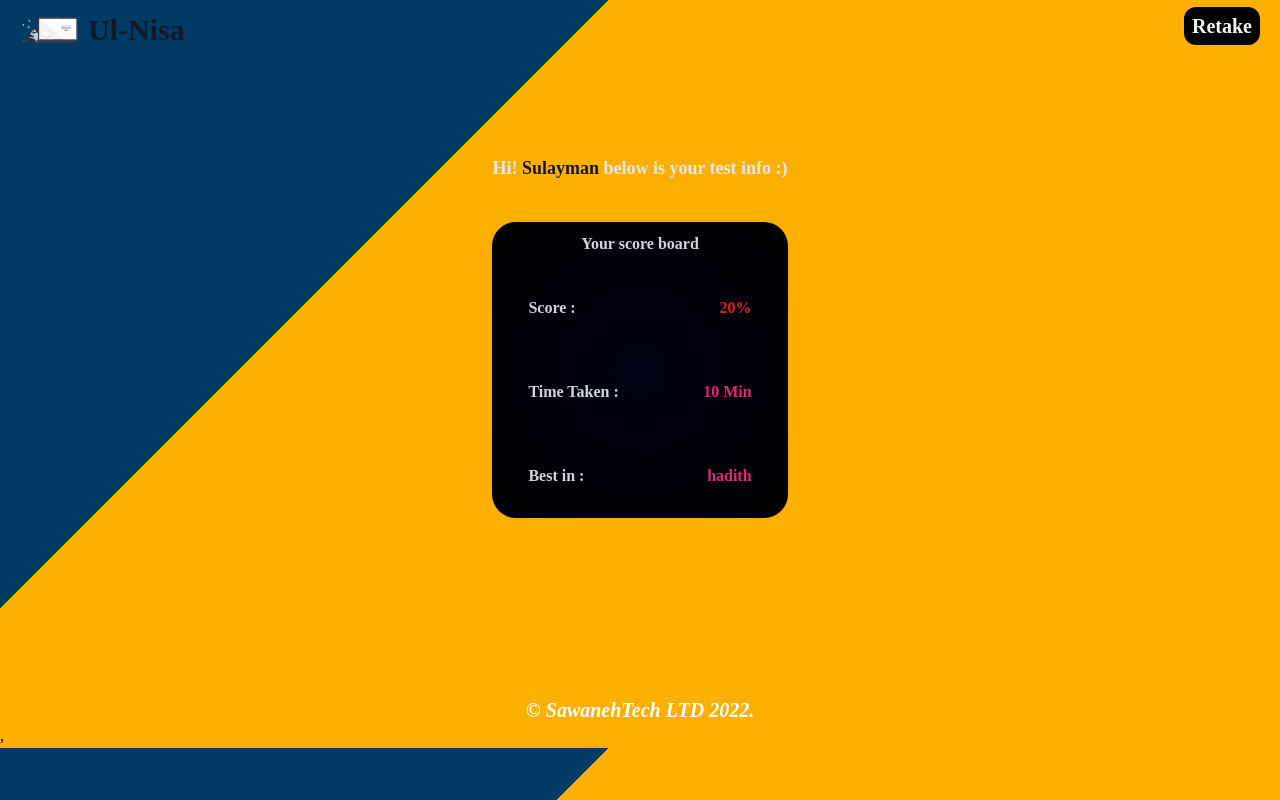
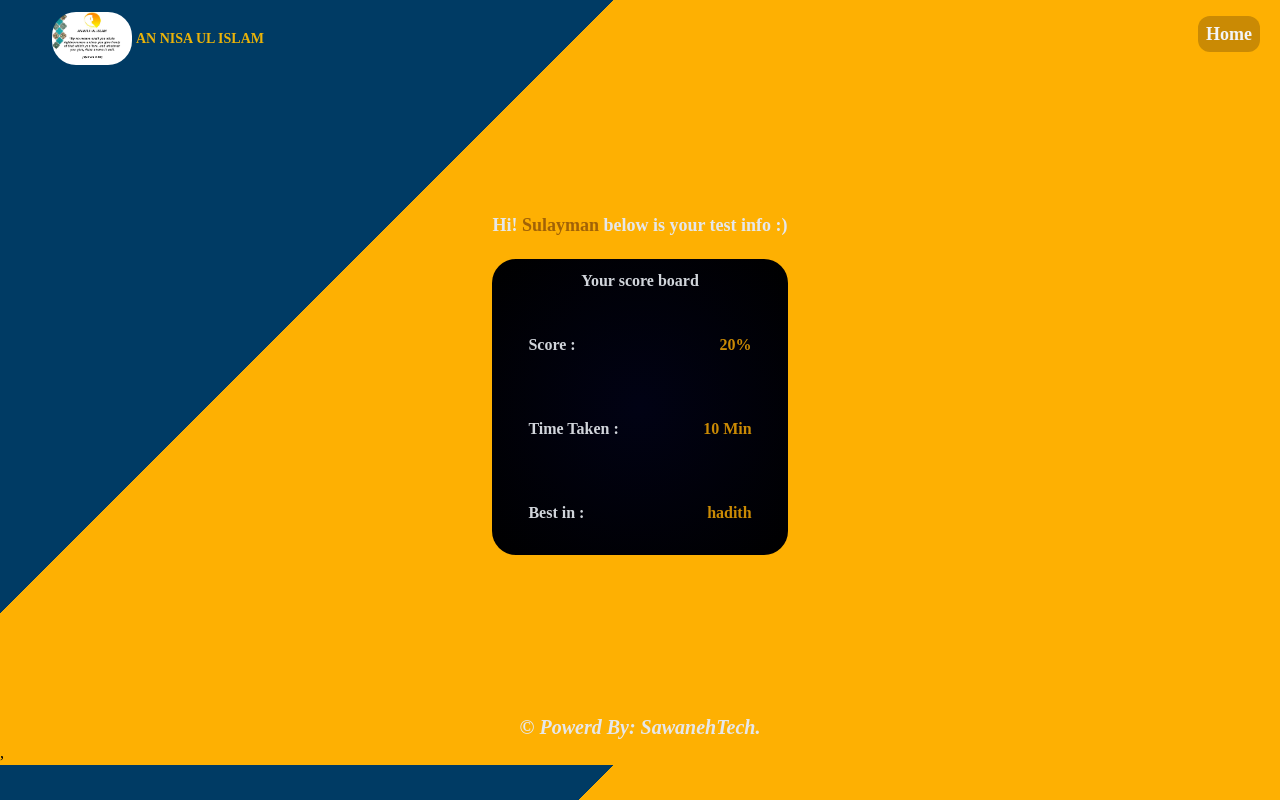
Before and after one commit to sawaneh1/Women_IN_Islam, a React (Create React App) app: page /scoreboard in a window 1280 px wide. Built offline with nearby package versions, Linux system fonts and the light colour scheme.

Commit message:
added a beuatiful design layout

```diff
--- /dev/null
+++ b/src/Navbar/Head.js
@@ -0,0 +1,24 @@
+import React from "react";
+import { Link } from "react-router-dom";
+import logo from "../assests/logo1.jpg";
+
+const Head = () => {
+  return (
+    <Link to="/">
+      <a className="flex items-center gap-1  sm:ml-8">
+        <img
+          src={logo}
+          width="80"
+          height="80"
+          className="rounded-3xl "
+          alt=""
+        />
+        <span className="self-center name text-sm text-yellow-500  font-extrabold  whitespace-nowrap dark:text-pink-50">
+          AN NISA UL ISLAM
+        </span>
+      </a>
+    </Link>
+  );
+};
+
+export default Head;
--- a/src/Navbar/index.js
+++ b/src/Navbar/index.js
@@ -2,11 +2,12 @@ import React, { useState } from "react";
 import { useDispatch, useSelector } from "react-redux";
 import { Link } from "react-router-dom";
 import img from "../assests/logo1.jpg";
+import Footer from "../components/Footer";
 
 // import logo from "../assests/test1.svg";
-import logo from "../assests/logo1.jpg";
 
 import { updateUser } from "../components/Redux/UserSlice";
+import Head from "./Head";
 
 const Navbar = () => {
   const dispatch = useDispatch();
@@ -26,16 +27,11 @@ const Navbar = () => {
     setShowMenu((prev) => !prev);
   };
   return (
-    <nav className="linear bg-white border-gray-200 px-2 overflow-hidden sm:px-4 py-2.5 rounded-3xl shadow-xl  shadow-gray-100  navbar  m-5 sm:m-10 mt-10">
+    <nav className="linear bg-white border-gray-200 px-2 sm:px-4 py-2.5 rounded-3xl shadow-xl  shadow-gray-100  navbar  m-5 sm:m-10 mt-10">
       <div>
         <div>
           <div className="container flex flex-wrap justify-between items-center mx-auto">
-            <a href="#" className="flex items-center gap-1  sm:ml-8">
-              <img src={logo} width="80" height="80" alt="" />
-              <span className="self-center text-lg text-yellow-500  font-extrabold  whitespace-nowrap dark:text-pink-50">
-                Ul-NISA
-              </span>
-            </a>
+            <Head />
             <button
               data-collapse-toggle="mobile-menu"
               onClick={handleShowMenu}
@@ -129,18 +125,18 @@ const Navbar = () => {
         </div>
         <div className="flex flex-col-reverse  sm:flex-row place-items-center items-center ">
           <div className="p-5  w-full  sm:w-4/5">
-            <h1 className=" mb-3 text-center sm:text-left font-bold text-yellow-600 sm:-mt-32  text-xl">
+            <h1 className=" mb-3 text-center sm:text-left sm:text-2xl font-bold text-blue-600 sm:-mt-32  text-xl">
               Test your islamic Knowledge...
             </h1>
 
-            <p className="w-full text-sm header-p">
+            <p className="w-full text-sm  sm:text-lg header-p">
               We offer a range of quizes, rangin from the saying of Allah The
               Most High and His Prophet and Messenger Peace Be Upon Him, and
-              other things with regards
+              other things with related to the Dean.
             </p>
             <div className="flex sm:block justify-center">
               <Link to="/quiz">
-                <button className="bg-red-700 font-bold rounded-lg p-2 text-white w-48 mt-10">
+                <button className="bg-blue-900 font-bold rounded-lg p-2 text-white w-48 mt-10">
                   Take test
                 </button>
               </Link>
--- a/src/components/Auth/Auth.js
+++ b/src/components/Auth/Auth.js
@@ -1,14 +1,19 @@
 import React from "react";
+import logo from "../../assests/logo1.jpg";
 
 const Auth = () => {
   return (
     <div class="min-h-full flex items-center justify-center py-12 px-4 sm:px-6 lg:px-8">
       <div class="max-w-md w-full space-y-8">
         <div>
+          <span className="text-gray-100 font-bold sm:text-xl">
+            AN Nisa Ul Muslim
+          </span>
+
           <img
-            class="mx-auto h-12 w-auto"
-            src="https://tailwindui.com/img/logos/workflow-mark-indigo-600.svg"
-            alt="Workflow"
+            class="mx-auto h-16 sm:h-32 w-auto rounded-md mt-3"
+            src={logo}
+            alt="AN Nisa Ul Muslim"
           />
           <h2 class="mt-6 text-center text-3xl font-extrabold text-gray-100">
             Sign in to your account
@@ -85,11 +90,11 @@ const Auth = () => {
           <div>
             <button
               type="submit"
-              class="group relative w-full flex justify-center py-2 px-4 border border-transparent text-sm font-medium rounded-md text-white bg-gray-600 hover:bg-indigo-700 focus:outline-none focus:ring-2 focus:ring-offset-2 focus:ring-indigo-500"
+              class="group relative w-full flex justify-center py-2 px-4 border border-transparent text-sm font-medium rounded-md text-white bg-blue-900 hover:bg-indigo-700 focus:outline-none focus:ring-2 focus:ring-offset-2 focus:ring-indigo-500"
             >
               <span class="absolute left-0 inset-y-0 flex items-center pl-3">
                 <svg
-                  class="h-5 w-5 text-pink-500 group-hover:text-indigo-400"
+                  class="h-5 w-5 text-yellow-500 group-hover:text-indigo-400"
                   xmlns="http://www.w3.org/2000/svg"
                   viewBox="0 0 20 20"
                   fill="currentColor"
--- /dev/null
+++ b/src/components/Footer/index.js
@@ -0,0 +1,13 @@
+import React from "react";
+
+const Footer = () => {
+  return (
+    <footer>
+      <h3 className="font-bold text-gray-200 italic  text-xl text-center">
+        &copy; Powerd By: SawanehTech.
+      </h3>
+    </footer>
+  );
+};
+
+export default Footer;
--- a/src/components/Quiz/index.jsx
+++ b/src/components/Quiz/index.jsx
@@ -3,6 +3,8 @@ import { RadioGroup } from "@headlessui/react";
 import { useRoutes, useNavigate, Link } from "react-router-dom";
 import QuizCard from "./QuizCard";
 import logo from "../../assests/logo1.jpg";
+import Head from "../../Navbar/Head";
+import Footer from "../Footer";
 
 const questions = [
   {
@@ -151,19 +153,17 @@ const Quiz = () => {
       setInterval(() => setminutesCounter(minutesCounter - 1), 60000);
     return () => clearInterval(minutesTimer);
   }, [minutesCounter]);
+  const [text, setText] = useState(false);
 
   return (
     <div>
       <div className="flex  text-white justify-between px-5 mt-5 mb-3 sm:mt-3 sm:mb-2">
-        <span className="font-extrabold gap-2 items-center flex text-lg text-yellow-500 ">
-          <img src={logo} height="80" width="80" className="rounded-full" />{" "}
-          <span className="text-xl font-bold">Ul-Nisa</span>
-        </span>
-        <div className="flex items-center gap-1 bg-red-700 rounded-full  px-3 p-0 text-gray-300">
+        <Head />
+        <div className="flex items-center gap-1  rounded-md exit_text    text-red-600">
           <Link to="/">
             <svg
               xmlns="http://www.w3.org/2000/svg"
-              className="h-6 w-6 "
+              className="h-10 w-10 "
               fill="none"
               viewBox="0 0 24 24"
               stroke="currentColor"
@@ -226,7 +226,7 @@ const Quiz = () => {
                   ${
                     checked
                       ? "bg-sky-900 bg-opacity-75 text-white"
-                      : "bg-neutral-900"
+                      : "bg-neutral-900 test-color"
                   }
                     mt-5 sm:mt-2 relative rounded-lg shadow-md px-5 py-4 cursor-pointer flex focus:outline-none`
                           }
@@ -312,11 +312,7 @@ const Quiz = () => {
           </div>
         </div>
       </div>
-      <footer>
-        <h3 className="font-bold text-gray-200 italic  text-xl text-center">
-          &copy; SawanehTech LTD 2022.
-        </h3>
-      </footer>
+      <Footer />
     </div>
   );
 };
--- a/src/components/scoreBoard.js
+++ b/src/components/scoreBoard.js
@@ -2,54 +2,49 @@ import React, { useEffect, useState } from "react";
 import { Link } from "react-router-dom";
 import "./scoreboard.css";
 import logo from "../assests/test1.svg";
+import Head from "../Navbar/Head";
+import Footer from "./Footer";
 
 const ScoreBoard = () => {
   return (
     <div>
       <div className="flex  text-white justify-between px-5 mt-5 mb-5 sm:mt-3 sm:mb-2">
         <Link to="/">
-          <span className="font-extrabold gap-2 items-center flex text-3xl text-gray-900">
-            <img src={logo} height="60" width="60" className="rounded-lg" />{" "}
-            <span>Ul-Nisa</span>
-          </span>
+          <Head />
         </Link>
 
-        <Link to="/quiz">
-          <span className="font-extrabold  bg-black  rounded-xl p-2  items-center text-xl text-gray-100 cursor-pointer">
-            Retake
+        <Link to="/" className="mt-2">
+          <span className="font-extrabold  bg-yellow-600  rounded-xl p-2  items-center text-lg text-gray-100 cursor-pointer">
+            Home
           </span>
         </Link>
       </div>
 
       <div className="  grid  place-items-center   scoreboard">
         <div>
-          <h2 className=" text-center text-lg  -mt-20 mb-10 text-gray-200 font-bold ">
-            Hi! <span className="text-neutral-900">Sulayman</span> below is your
-            test info :)
+          <h2 className=" text-center text-lg  -mt-5 mb-5 text-gray-200 font-bold ">
+            Hi! <span className="text-yellow-700 font-bold">Sulayman</span>{" "}
+            below is your test info :)
           </h2>
           <div className="bg-scoreboard text-gray-300  border-gray-200 px-2 sm:px-4  py-2.5 rounded-3xl">
             <h3 className="text-center font-bold"> Your score board</h3>
             <div className="flex justify-between pt-10 p-5 ">
               <h3 className="font-bold">Score : </h3>
-              <h3 className="text-red-600 font-semibold "> 20% </h3>
+              <h3 className="text-yellow-600 font-semibold "> 20% </h3>
             </div>
             <div className="flex justify-between pt-10  p-5">
               <h3 className="font-bold">Time Taken : </h3>
-              <h3 className="text-pink-600 font-semibold">10 Min</h3>
+              <h3 className="text-yellow-600 font-semibold">10 Min</h3>
             </div>
             <div className="flex justify-between pt-10 p-5">
               <h3 className="font-bold"> Best in : </h3>
-              <h3 className="text-pink-600 font-semibold"> hadith </h3>
+              <h3 className="text-yellow-600 font-semibold"> hadith </h3>
             </div>
           </div>
         </div>
       </div>
 
-      <footer>
-        <h3 className="font-bold text-white italic  text-xl text-center">
-          &copy; SawanehTech LTD 2022.
-        </h3>
-      </footer>
+      <Footer />
     </div>
   );
 };
--- a/src/index.css
+++ b/src/index.css
@@ -32,7 +32,15 @@ body {
 .header-p {
   font-style: oblique;
 }
+.name {
+  font-weight: 700;
+}
 
+@media (max-width: 310px) {
+  .name {
+    display: none;
+  }
+}
 .linear {
   /* background: linear-gradient(to right, #c9493b, #6b0f31); */
   /* background: radial-gradient(rgb(1, 2, 20), rgba(0, 0, 0, 0.925));
```
